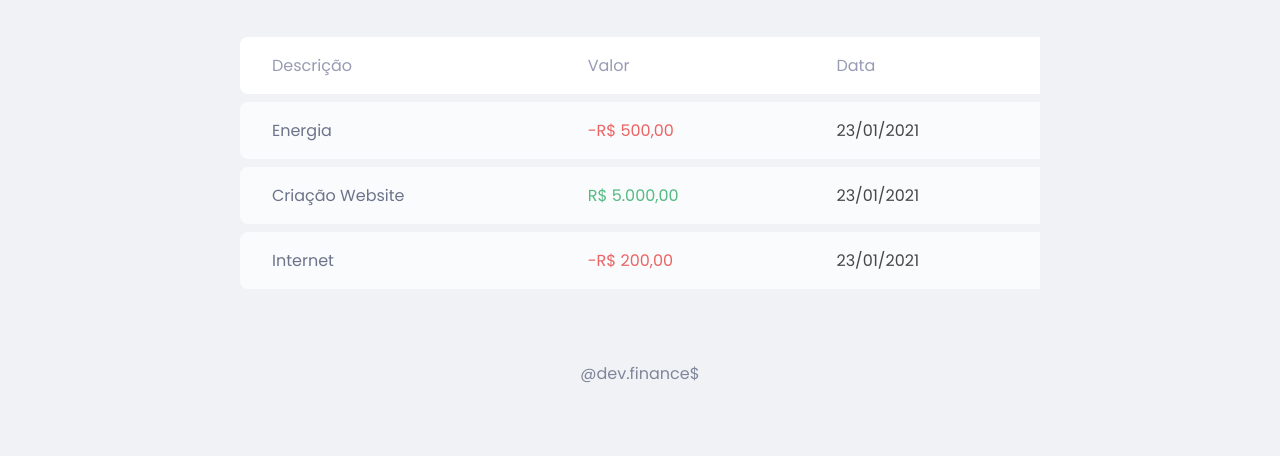
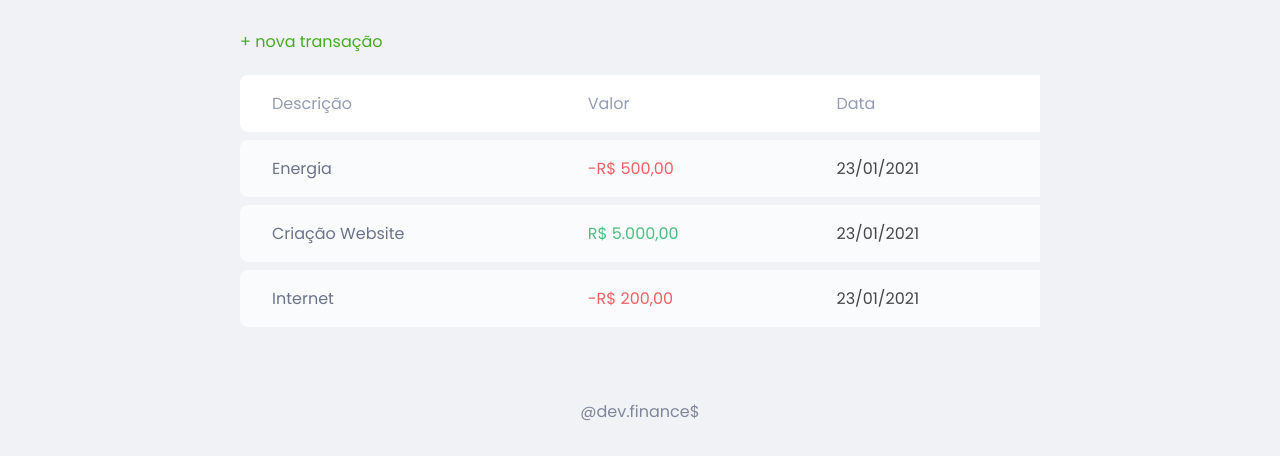
Before and after one commit to JhonatasRSSantos/Dev-Finances, a plain HTML site: page index.html in a window 1280 px wide. Shown: the part 594-1050 px from the top of the page. Before the commit the page ends 1012 px from the top, so only its background shows below. Drawn offline with Linux system fonts and the light colour scheme.

Commit message:
added links to transaction class

```diff
--- a/index.html
+++ b/index.html
@@ -46,6 +46,7 @@
         </section>
         <section id="transactions">
             <h2 class="sr-only">Transações</h2>
+            <a href="#" class="button new"> + nova transação</a>
             <table id="data-table">
                 <thead>
                     <tr>
--- a/style.css
+++ b/style.css
@@ -32,6 +32,18 @@ h2{
     margin-bottom: 0.8rem;
     color: var(--dark-blue);
     font-weight: 400; /* normal */
+}
+/* Links and buttons=========*/
+a{
+    color: #49AA26;
+    text-decoration: none;
+}
+a:hover{
+    color: #3dd705;
+}
+.button.new{
+    display: inline-block;
+    margin-bottom: .8rem;
 }
 /* header================== */
 header{
```
